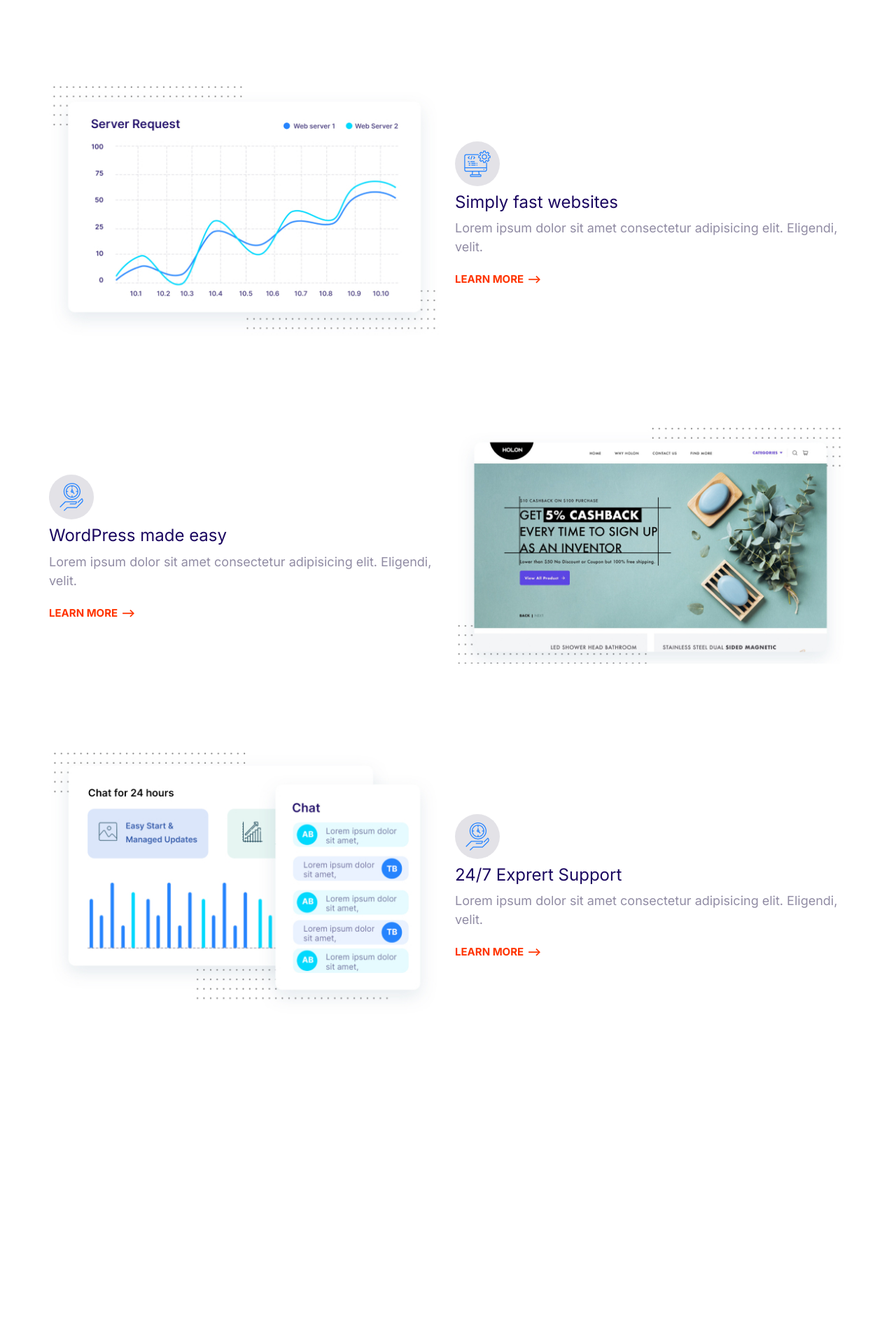
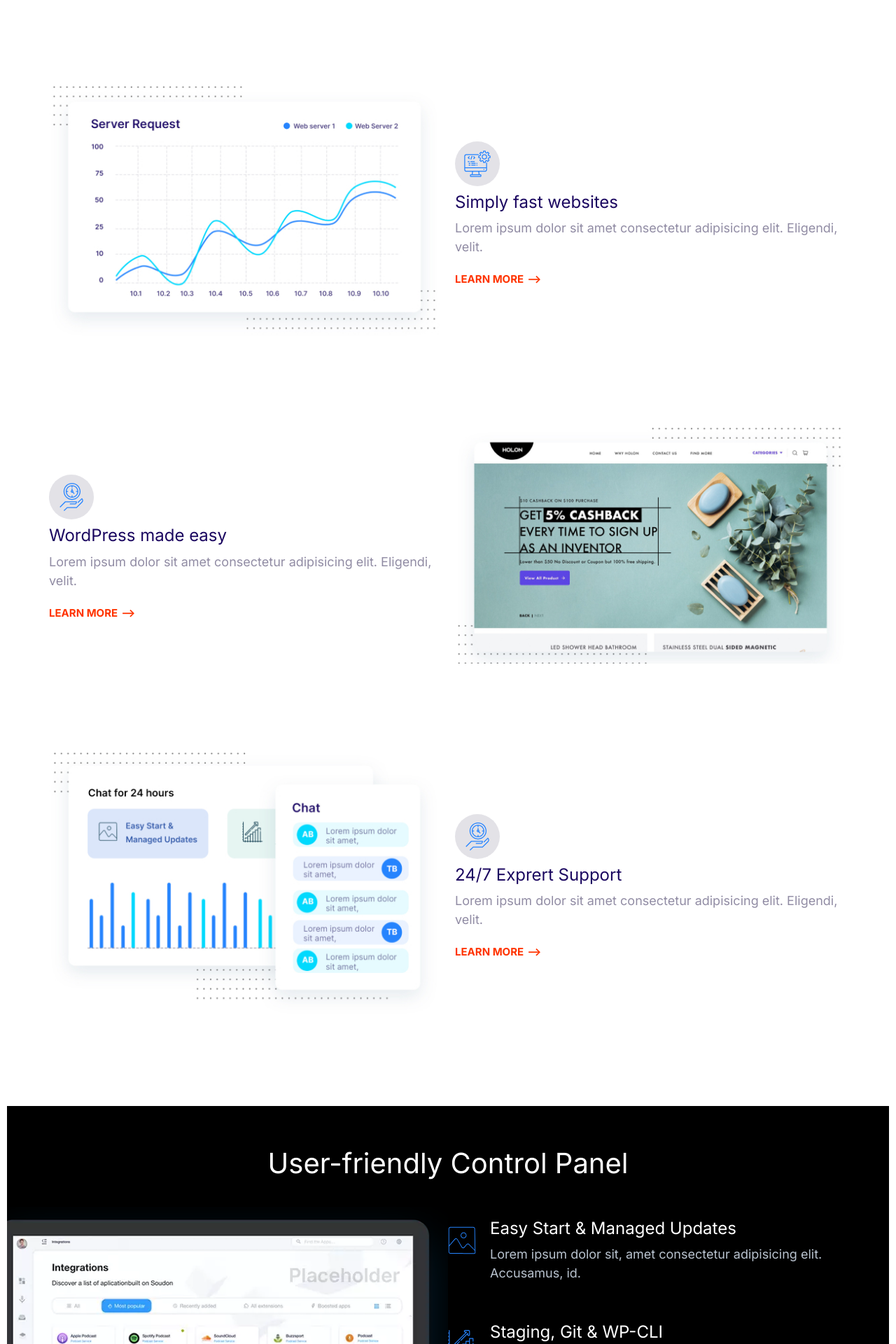
Before and after one commit to pesekt1/html-css-3, a PHP site: page / in a window 1280 px wide. Shown: the part 2080-4000 px from the top of the page at 70% size. Before the commit the page ends 3508 px from the top, so only its background shows below. Run offline with PHP 8.4, Linux system fonts and the light colour scheme.

Commit message:
added showcase

```diff
--- a/css/styles.css
+++ b/css/styles.css
@@ -662,13 +662,23 @@ a {
 }
 
 .block--skewed-right {
-  clip-path: polygon(0 0, 100% 0, 100% 100%, 0 90%);
+  clip-path: polygon(0 0, 100% 0, 100% 100%, 0 95%);
   padding-bottom: calc(var(--padding-vertical) + 4rem);
 }
 
 .block--skewed-left {
-  clip-path: polygon(0 0, 100% 0, 100% 90%, 0 100%);
+  clip-path: polygon(0 0, 100% 0, 100% 95%, 0 100%);
   padding-bottom: calc(var(--padding-vertical) + 4rem);
+}
+
+@media screen and (min-width: 768px) {
+  .block--skewed-right {
+    clip-path: polygon(0 0, 100% 0, 100% 100%, 0 85%);
+  }
+
+  .block--skewed-left {
+    clip-path: polygon(0 0, 100% 0, 100% 85%, 0 100%);
+  }
 }
 
 /******************* Container ******************************/
@@ -840,6 +850,11 @@ a {
 
 /************************** Showcase block *******************/
 
+.block-showcase {
+  /* vertical | horizontal */
+  padding: 6rem 2rem;
+}
+
 .block-showcase__image > img {
   width: 100%;
 }
--- a/index.html
+++ b/index.html
@@ -288,6 +288,82 @@
       </article>
     </section>
 
+    <!-- showcase block -->
+    <section class="block block--dark block--skewed-right block-showcase">
+      <header class="block__header">
+        <h2 class="block__heading">User-friendly Control Panel</h2>
+      </header>
+      <div class="container grid grid--1x2">
+        <picture class="block-showcase__image">
+          <source
+            type="image/webp"
+            srcset="images/ipad.webp 1x, images/ipad@2x.webp 2x"
+          />
+          <source
+            type="image/png"
+            srcset="images/ipad.png 1x, images/ipad@2x.png 2x"
+          />
+          <img src="images/ipad@2x.png" alt="ipad" />
+        </picture>
+        <ul class="list">
+          <li>
+            <!-- media 1-->
+            <div class="media">
+              <div class="media__image">
+                <!-- icon -->
+                <svg class="icon icon--primary">
+                  <use xlink:href="images/sprite.svg#snap"></use>
+                </svg>
+              </div>
+              <div class="media__body">
+                <h3 class="media__title">Easy Start & Managed Updates</h3>
+                <p>
+                  Lorem ipsum dolor sit, amet consectetur adipisicing elit.
+                  Accusamus, id.
+                </p>
+              </div>
+            </div>
+          </li>
+          <li>
+            <!-- media 2-->
+            <div class="media">
+              <div class="media__image">
+                <!-- icon -->
+                <svg class="icon icon--primary">
+                  <use xlink:href="images/sprite.svg#growth"></use>
+                </svg>
+              </div>
+              <div class="media__body">
+                <h3 class="media__title">Staging, Git & WP-CLI</h3>
+                <p>
+                  Lorem ipsum dolor sit, amet consectetur adipisicing elit.
+                  Accusamus, id.
+                </p>
+              </div>
+            </div>
+          </li>
+          <li>
+            <!-- media 3-->
+            <div class="media">
+              <div class="media__image">
+                <!-- icon -->
+                <svg class="icon icon--primary">
+                  <use xlink:href="images/sprite.svg#wordpress"></use>
+                </svg>
+              </div>
+              <div class="media__body">
+                <h3 class="media__title">Dynamic Caching & More</h3>
+                <p>
+                  Lorem ipsum dolor sit, amet consectetur adipisicing elit.
+                  Accusamus, id.
+                </p>
+              </div>
+            </div>
+          </li>
+        </ul>
+      </div>
+    </section>
+
     <!------------ JavaScript ------------------------------->
     <script src="js/main.js"></script>
   </body>
```
